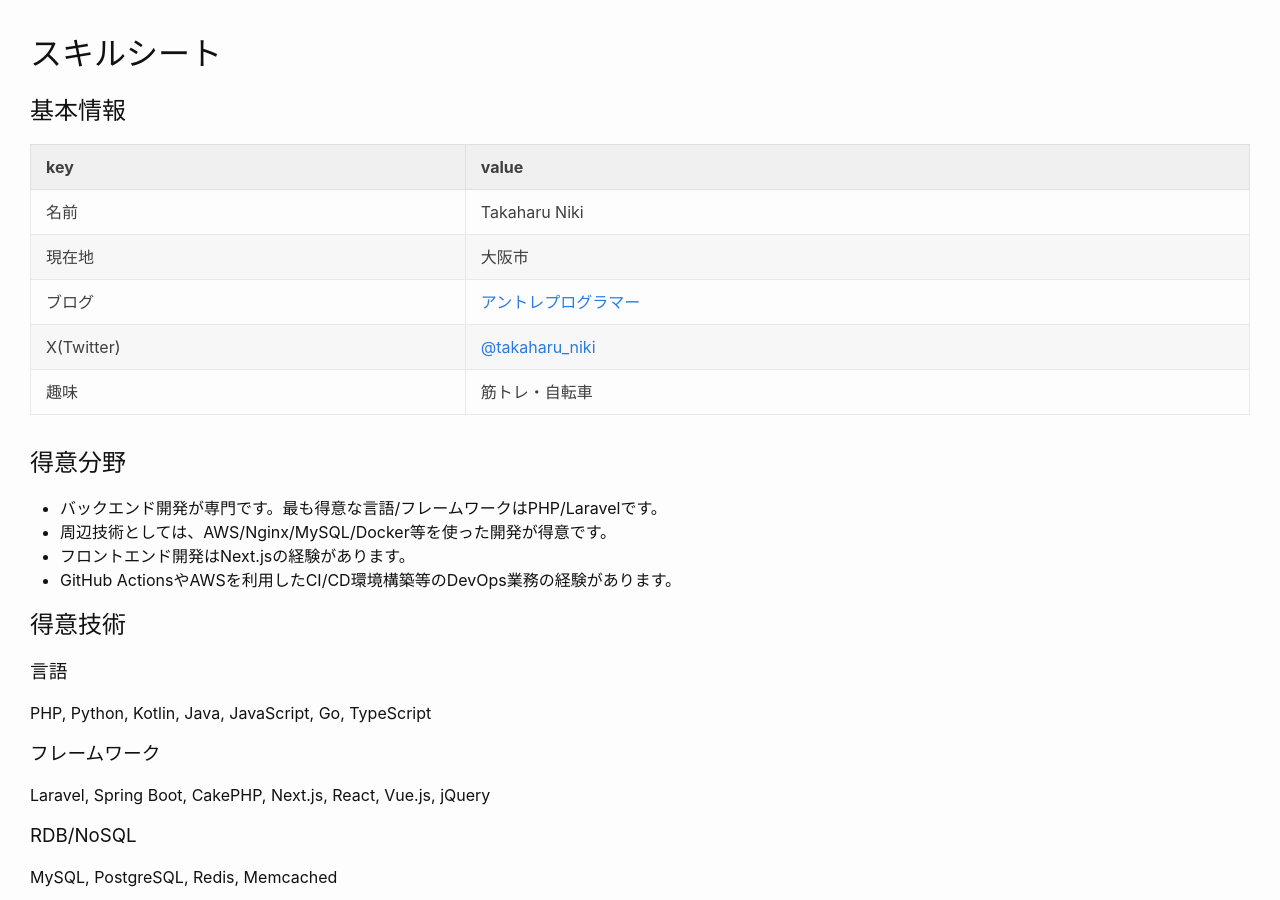
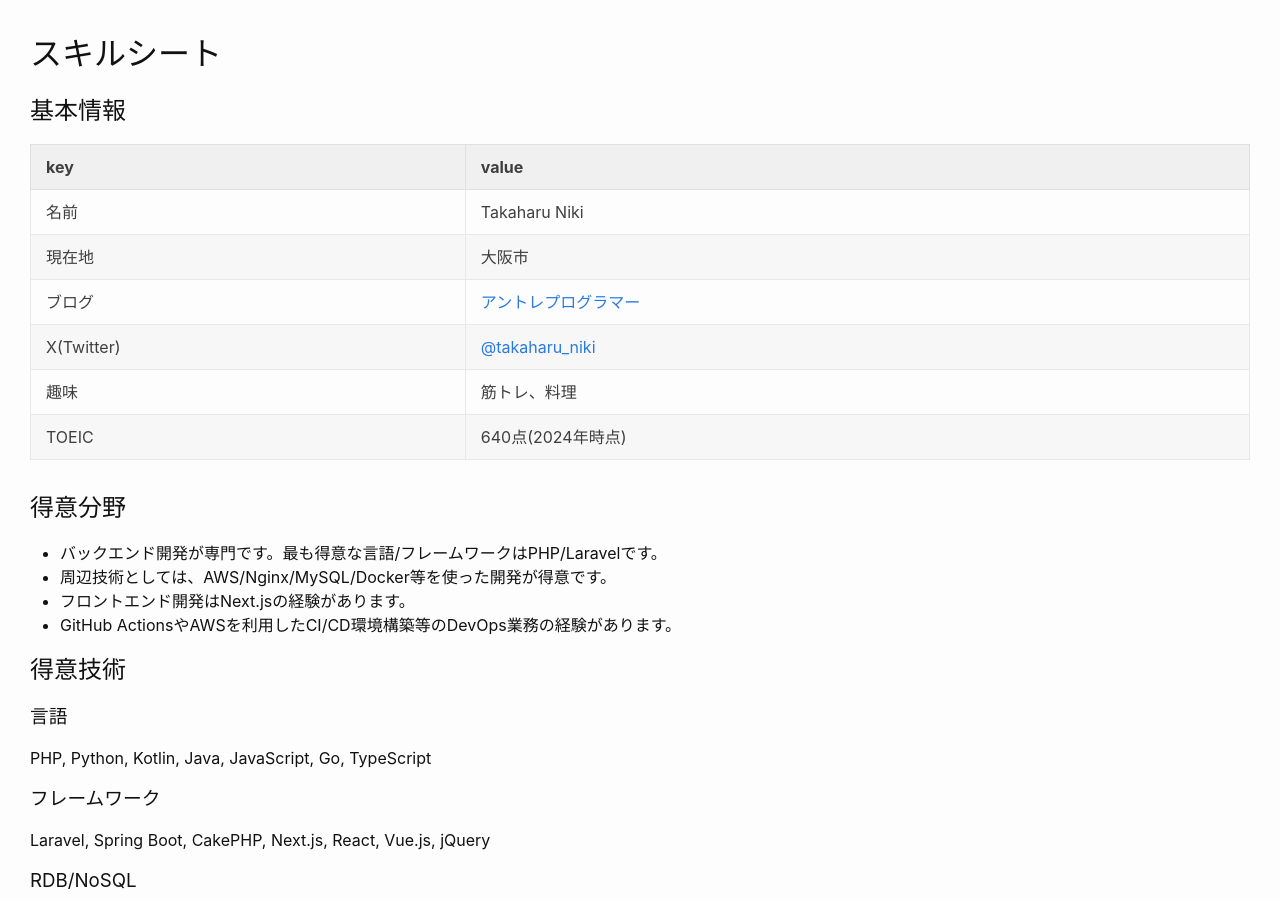
Before and after one commit to takaharu-niki/takaharu-niki.github.io, a Jekyll site: the page built from index.md, in a window 1280 px wide and 900 px high. Built offline with Jekyll 4.4.1, drawn with Linux system fonts in a browser that asks for light colours.

Commit message:
Update index.md

```diff
--- a/index.md
+++ b/index.md
@@ -11,7 +11,8 @@ title: スキルシート
 |現在地|大阪市|
 |ブログ|[アントレプログラマー](https://entreprogrammer.jp/)
 |X(Twitter)|[@takaharu_niki](https://twitter.com/takaharu_niki)|
-|趣味|筋トレ・自転車|
+|趣味|筋トレ、料理|
+|TOEIC|640点(2024年時点)|
 
 ## 得意分野
 
```
